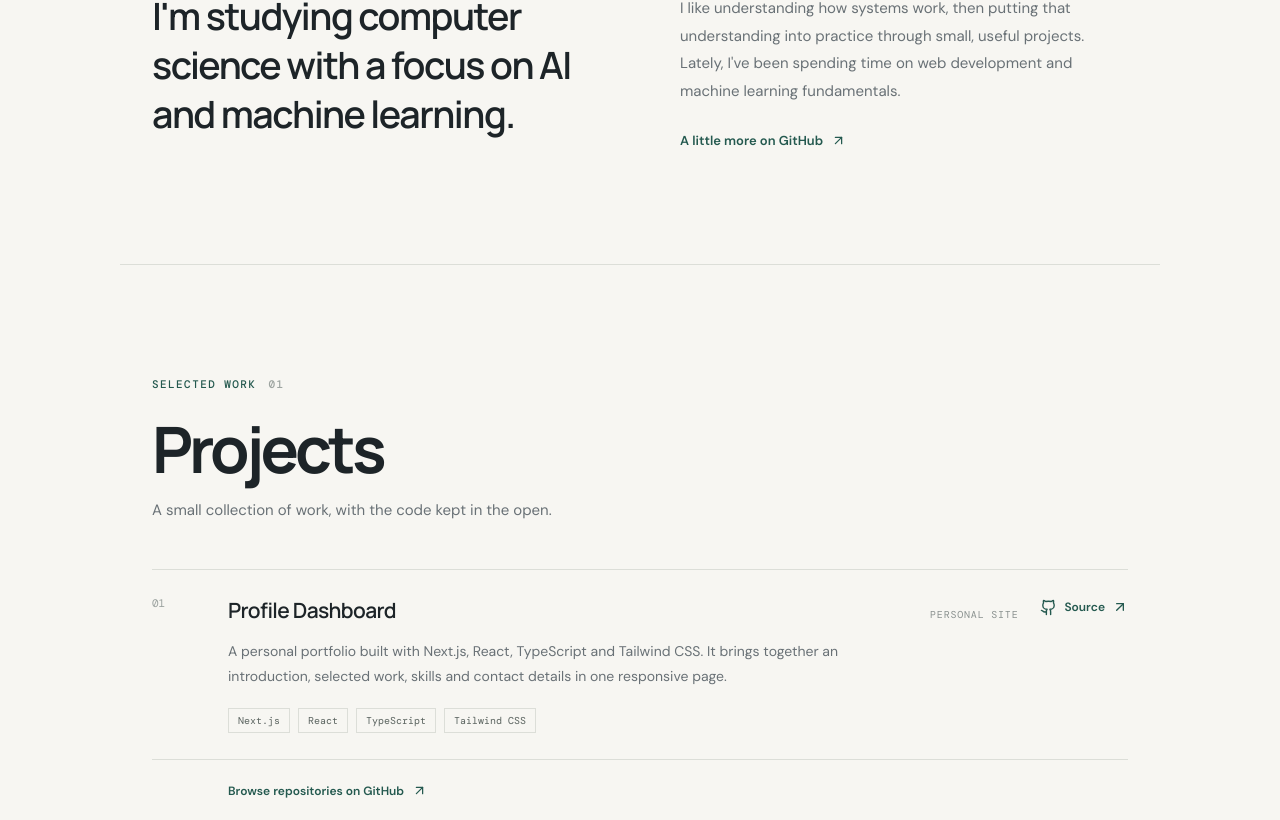
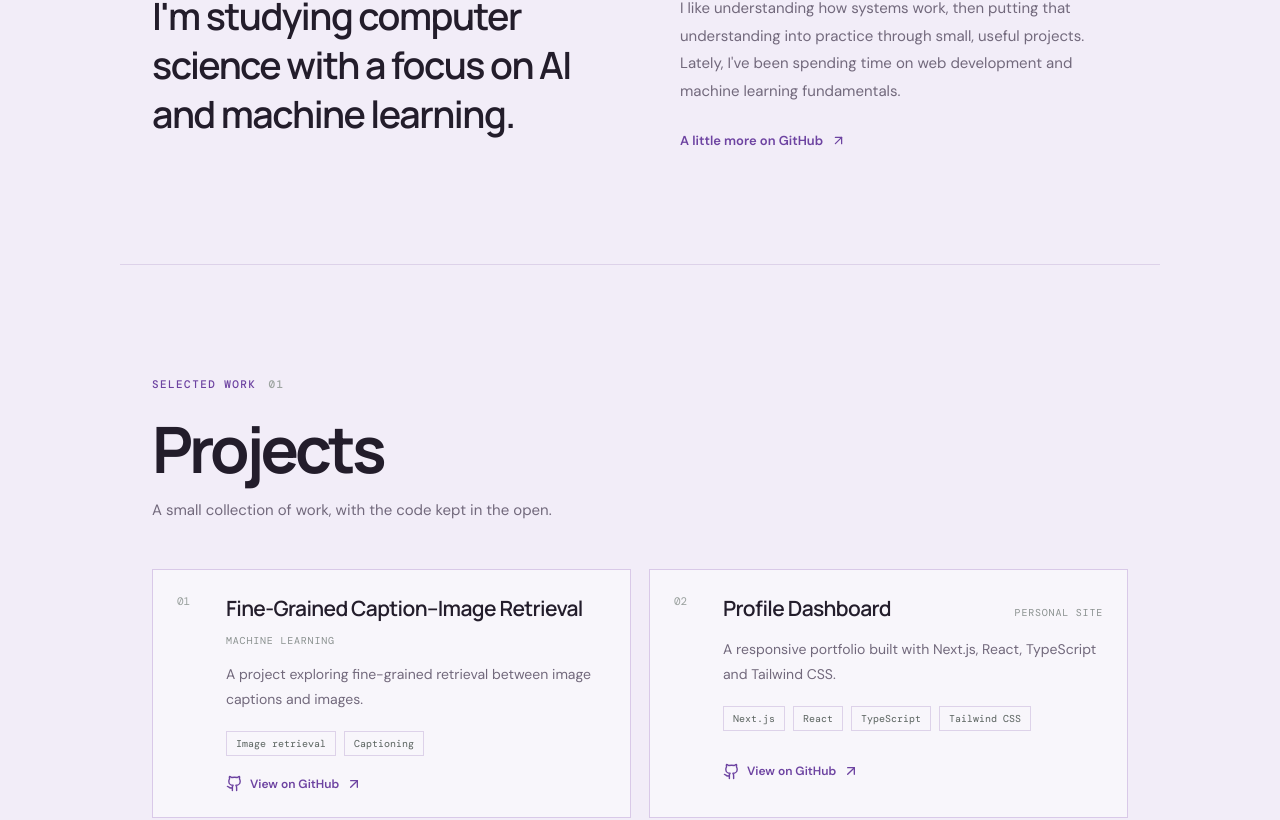
Before and after one commit to umbralrage345/profile-dashboard, a Next.js app: page / in a window 1280 px wide. Shown: the part 1072-1892 px from the top of the page. Built offline with nearby package versions, Linux system fonts and the light colour scheme.

Commit message:
Use purple theme and feature real repositories

```diff
--- a/app/globals.css
+++ b/app/globals.css
@@ -4,12 +4,12 @@
 @tailwind components;
 @tailwind utilities;
 
-:root { color-scheme: light; --paper: #f7f6f2; --ink: #1d2428; --muted: #697176; --line: #dcded8; --accent: #24594f; }
+:root { color-scheme: light; --paper: #f2edf8; --ink: #231d2b; --muted: #72697c; --line: #ddd2e9; --accent: #6d43a1; }
 * { box-sizing: border-box; }
 html { scroll-behavior: smooth; scroll-padding-top: 6rem; }
 body { margin: 0; background: var(--paper); color: var(--ink); font-family: "DM Sans", sans-serif; overflow-x: hidden; }
 body.bg-brand-bg.text-white { background: var(--paper); color: var(--ink); }
-::selection { background: #b9d2c9; color: var(--ink); }
+::selection { background: #d9c4ef; color: var(--ink); }
 a { color: inherit; text-decoration: none; }
 button, a { -webkit-tap-highlight-color: transparent; }
 a:focus-visible, button:focus-visible { outline: 2px solid var(--accent); outline-offset: 4px; }
@@ -19,17 +19,17 @@ a:focus-visible, button:focus-visible { outline: 2px solid var(--accent); outlin
 .eyebrow { display: flex; align-items: center; gap: 12px; margin: 0 0 24px; color: var(--accent); font: 500 11px "DM Mono", monospace; letter-spacing: .13em; text-transform: uppercase; }
 .eyebrow span { color: #9da4a0; }
 .hero-kicker { margin-bottom: 30px; }
-.availability-dot { width: 7px; height: 7px; display: inline-block; border-radius: 50%; background: #4f8c62; }
+.availability-dot { width: 7px; height: 7px; display: inline-block; border-radius: 50%; background: #8d5dc4; }
 .hero-shell h1 { margin: 0; font: 700 clamp(3.5rem, 8vw, 7rem)/.99 "Manrope", sans-serif; letter-spacing: -.075em; }
-.hero-shell h1 span { color: #73807c; }
+.hero-shell h1 span { color: #84699f; }
 .hero-description { max-width: 490px; margin: 30px 0 0; color: var(--muted); font-size: 18px; line-height: 1.65; }
 .hero-actions { display: flex; flex-wrap: wrap; align-items: center; gap: 25px; margin-top: 34px; }
 .button-primary { display: inline-flex; align-items: center; gap: 18px; padding: 13px 17px; background: var(--accent); color: #fff; font-size: 13px; font-weight: 600; transition: background .2s ease; }
-.button-primary:hover { background: #173e37; }
+.button-primary:hover { background: #51317a; }
 .text-link { display: inline-flex; align-items: center; gap: 8px; color: var(--accent); font-size: 13px; font-weight: 600; }
 .text-link:hover, .all-work-link:hover { text-decoration: underline; text-underline-offset: 4px; }
 .hero-aside { align-self: center; border-left: 1px solid var(--line); padding: 4px 0 4px 24px; }
-.aside-rule { display: block; width: 26px; height: 2px; margin-bottom: 19px; background: var(--accent); }
+.aside-rule { display: block; width: 26px; height: 2px; margin-bottom: 19px; background: #9a72c5; }
 .hero-aside p { margin: 0 0 8px; color: #8a918f; font: 10px "DM Mono", monospace; letter-spacing: .1em; text-transform: uppercase; }
 .hero-aside strong { font-size: 14px; font-weight: 600; line-height: 1.6; }
 .hero-aside .aside-location { margin-top: 25px; }
@@ -42,16 +42,17 @@ a:focus-visible, button:focus-visible { outline: 2px solid var(--accent); outlin
 .about-grid { display: grid; grid-template-columns: 1fr 1fr; gap: 5rem; align-items: start; }
 .about-lede { margin: 0; max-width: 440px; font: 600 clamp(1.6rem, 3vw, 2.35rem)/1.3 "Manrope", sans-serif; letter-spacing: -.04em; }
 .about-detail p { margin: 3px 0 22px; color: var(--muted); font-size: 15px; line-height: 1.85; }
-.project-row { display: grid; grid-template-columns: 54px minmax(0, 1fr) auto; align-items: start; gap: 22px; padding: 26px 0; border-top: 1px solid var(--line); border-bottom: 1px solid var(--line); }
+.project-list { display: grid; grid-template-columns: repeat(2, minmax(0, 1fr)); gap: 18px; }
+.project-row { display: grid; grid-template-columns: 35px minmax(0, 1fr); align-items: start; gap: 14px; padding: 24px; border: 1px solid #d9c9e8; background: rgba(255,255,255,.5); }
 .project-index, .skill-index { color: #9aa19e; font: 11px "DM Mono", monospace; }
 .project-copy h3 { margin: 0; font: 600 21px "Manrope", sans-serif; letter-spacing: -.03em; }
 .project-type { color: #8a918f; font: 10px "DM Mono", monospace; text-transform: uppercase; letter-spacing: .08em; }
 .project-copy > p { max-width: 650px; margin: 15px 0 18px; color: var(--muted); font-size: 14px; line-height: 1.8; }
 .project-tags { display: flex; flex-wrap: wrap; gap: 8px; margin: 0; padding: 0; list-style: none; }
 .project-tags li { padding: 5px 9px; border: 1px solid var(--line); color: #59625e; font: 10px "DM Mono", monospace; }
-.project-link { display: flex; align-items: center; gap: 7px; margin-top: 2px; color: var(--accent); font-size: 12px; font-weight: 600; }
-.project-link:hover { color: #173e37; }
-.all-work-link { display: inline-flex; align-items: center; gap: 8px; margin: 22px 0 0 76px; color: var(--accent); font-size: 12px; font-weight: 600; }
+.project-link { grid-column: 2; display: flex; align-items: center; gap: 7px; margin-top: 5px; color: var(--accent); font-size: 12px; font-weight: 600; }
+.project-link:hover { color: #51317a; }
+.all-work-link { display: inline-flex; align-items: center; gap: 8px; margin: 22px 0 0; color: var(--accent); font-size: 12px; font-weight: 600; }
 .skills-section { padding-top: 100px; padding-bottom: 100px; }
 .skills-list { border-top: 1px solid var(--line); }
 .skill-row { display: grid; grid-template-columns: 54px 220px 1fr; align-items: start; gap: 20px; padding: 23px 0; border-bottom: 1px solid var(--line); }
@@ -80,7 +81,7 @@ header nav a:hover { color: var(--ink); }
 header nav a .gradient-text { color: var(--accent); background: none; -webkit-text-fill-color: var(--accent); }
 header nav a .text-brand-purple-light { color: var(--accent); }
 header nav a.px-4 { border-color: var(--accent); color: var(--accent); border-radius: 2px; }
-header nav a.px-4:hover { background: rgba(36, 89, 79, .08); }
+header nav a.px-4:hover { background: rgba(109, 67, 161, .08); }
 header nav button { color: var(--ink); }
 header .md\:hidden.bg-brand-card\/95 { background: rgba(247, 246, 242, .98); border-color: var(--line); }
 header .md\:hidden.bg-brand-card\/95 a { color: var(--muted); }
@@ -91,9 +92,9 @@ header .md\:hidden.bg-brand-card\/95 a { color: var(--muted); }
   .hero-scroll { left: 24px; bottom: 22px; }
   .section-shell { padding: 78px 24px; }
   .about-grid, .contact-section { grid-template-columns: 1fr; gap: 32px; }
-  .project-row { grid-template-columns: 32px 1fr; gap: 12px; }
+  .project-list { grid-template-columns: 1fr; }
+  .project-row { grid-template-columns: 32px 1fr; gap: 12px; padding: 20px; }
   .project-link { grid-column: 2; }
-  .all-work-link { margin-left: 44px; }
   .skill-row { grid-template-columns: 30px 1fr; gap: 10px; }
   .skill-row ul { grid-column: 2; }
   footer .footer-inner { padding: 22px 24px; flex-wrap: wrap; }
--- a/components/Projects.tsx
+++ b/components/Projects.tsx
@@ -1,12 +1,21 @@
 import { ArrowUpRight, Github } from "lucide-react";
 
-const project = {
+const projects = [
+  {
+    name: "Fine-Grained Caption–Image Retrieval",
+    kind: "Machine learning",
+    description: "A project exploring fine-grained retrieval between image captions and images.",
+    href: "https://github.com/umbralrage345/fine-grained-caption-image-retrieval",
+    stack: ["Image retrieval", "Captioning"],
+  },
+  {
     name: "Profile Dashboard",
-  description:
-    "A personal portfolio built with Next.js, React, TypeScript and Tailwind CSS. It brings together an introduction, selected work, skills and contact details in one responsive page.",
+    kind: "Personal site",
+    description: "A responsive portfolio built with Next.js, React, TypeScript and Tailwind CSS.",
     href: "https://github.com/umbralrage345/profile-dashboard",
     stack: ["Next.js", "React", "TypeScript", "Tailwind CSS"],
-};
+  },
+];
 
 export default function Projects() {
   return (
@@ -17,22 +26,26 @@ export default function Projects() {
         <p className="section-intro">A small collection of work, with the code kept in the open.</p>
       </div>
 
-      <article className="project-row">
-        <div className="project-index">01</div>
+      <div className="project-list">
+        {projects.map((project, index) => (
+          <article className="project-row" key={project.href}>
+            <div className="project-index">0{index + 1}</div>
             <div className="project-copy">
               <div className="flex flex-wrap items-baseline justify-between gap-3">
                 <h3>{project.name}</h3>
-            <span className="project-type">Personal site</span>
+                <span className="project-type">{project.kind}</span>
               </div>
               <p>{project.description}</p>
-          <ul className="project-tags" aria-label="Built with">
+              <ul className="project-tags" aria-label="Project topics">
                 {project.stack.map((item) => <li key={item}>{item}</li>)}
               </ul>
             </div>
-        <a className="project-link" href={project.href} target="_blank" rel="noopener noreferrer" aria-label="View Profile Dashboard on GitHub">
-          <Github size={17} /> <span>Source</span> <ArrowUpRight size={16} />
+            <a className="project-link" href={project.href} target="_blank" rel="noopener noreferrer" aria-label={`View ${project.name} on GitHub`}>
+              <Github size={17} /> <span>View on GitHub</span> <ArrowUpRight size={16} />
             </a>
           </article>
+        ))}
+      </div>
 
       <a className="all-work-link" href="https://github.com/umbralrage345?tab=repositories" target="_blank" rel="noopener noreferrer">
         Browse repositories on GitHub <ArrowUpRight size={15} />
```
Lines whose indentation alone changed are shown as unchanged.
